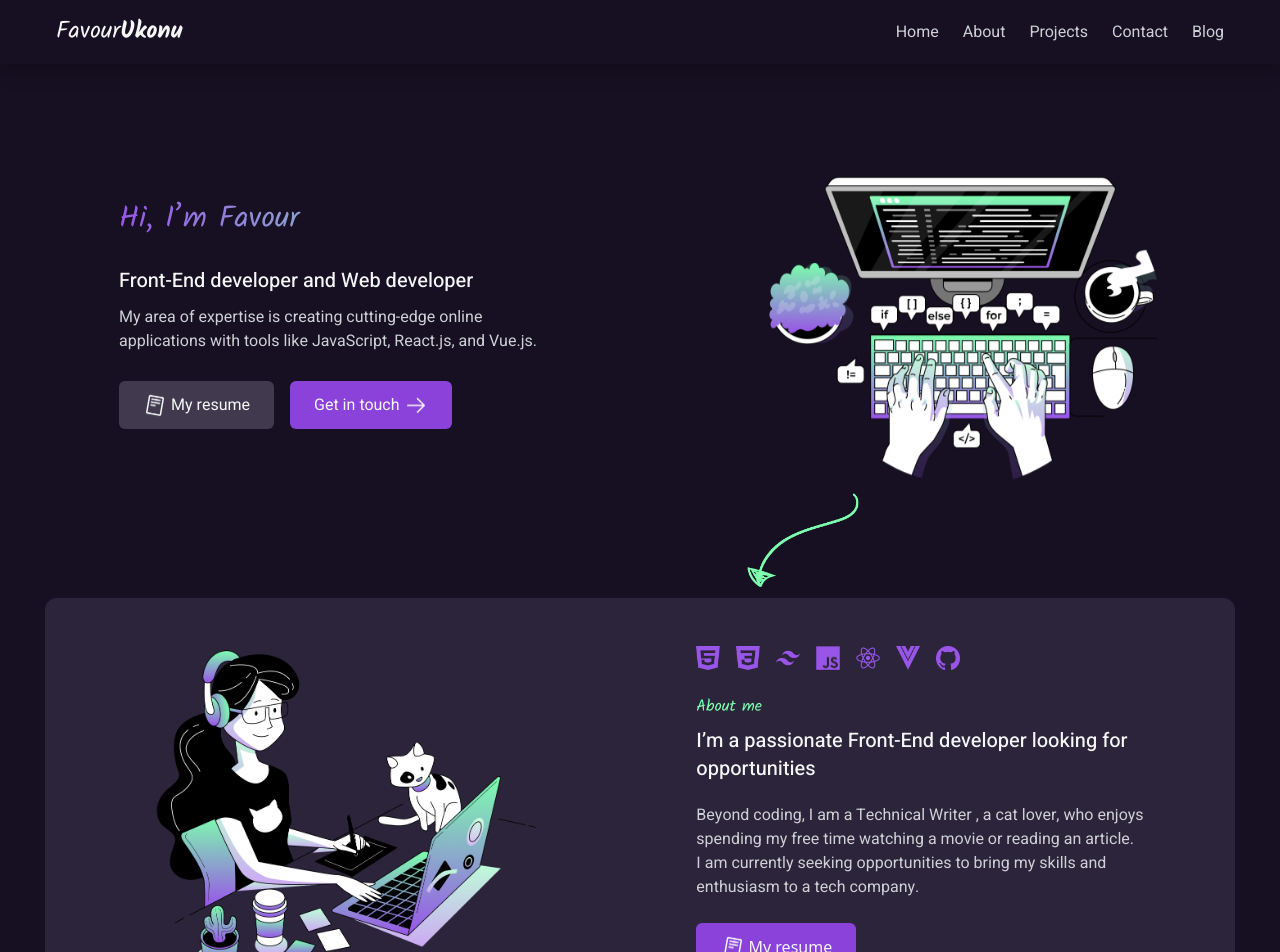
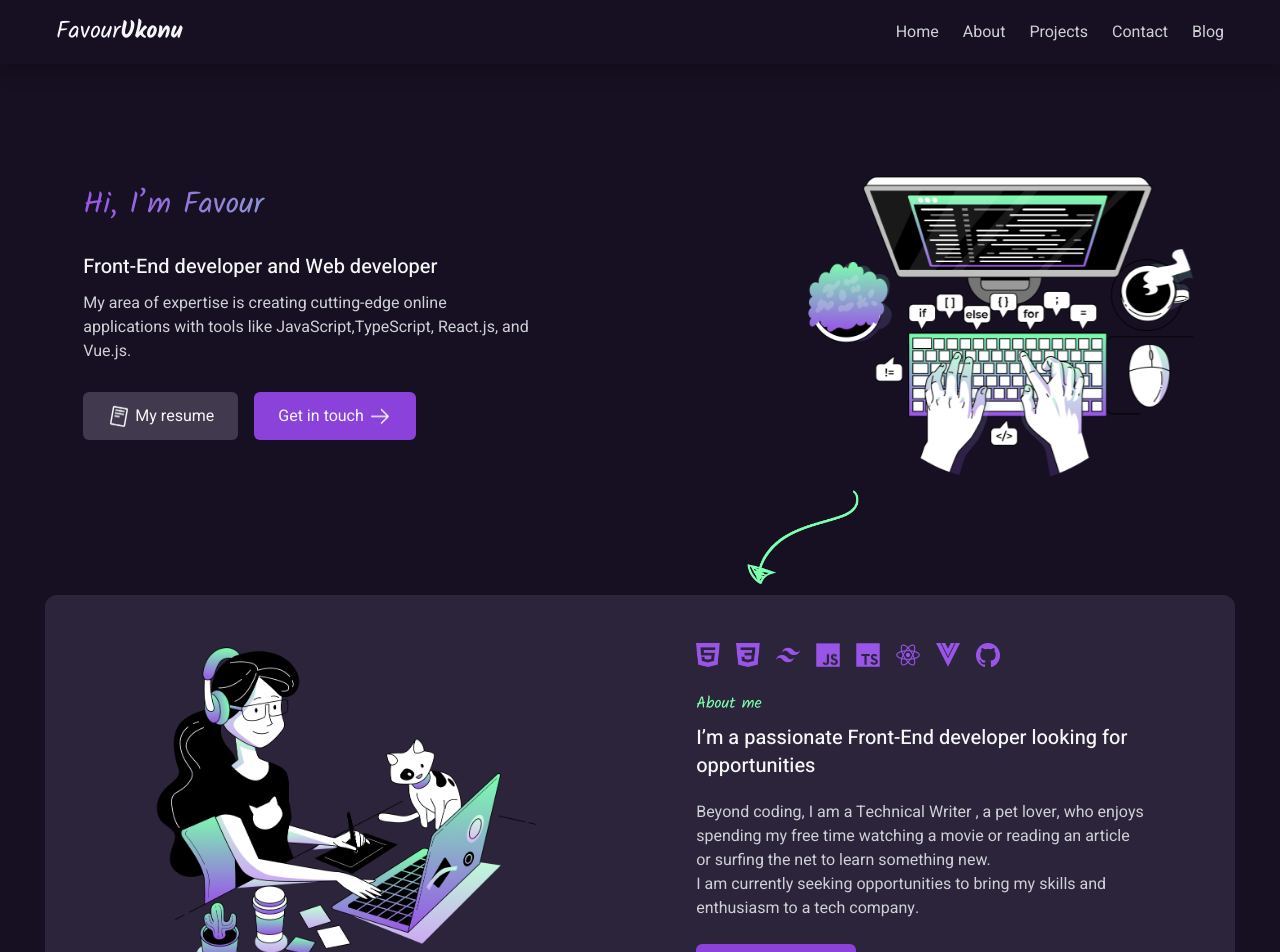
Before and after one commit to Thatgirl9/Favour-Portfolio, a React (Vite) app: page / in a window 1280 px wide. Shown: the top 952 px of the page. Built offline with nearby package versions, Linux system fonts and the light colour scheme.

Commit message:
Feat: Typescript Logo add and other things

```diff
--- a/src/components/AboutMe/Aboutme.jsx
+++ b/src/components/AboutMe/Aboutme.jsx
@@ -41,6 +41,15 @@ const AboutMe = () => {
                 alt="JavaScript Logo"
                 className="w-[24px] h-[24px]"
               />
+              <svg width="24" height="24" viewBox="0 0 128 128" fill="none">
+                <path fill="#2C243B" d="M22.67 47h99.67v73.67H22.67z"></path>
+                <path
+                  data-name="original"
+                  fill="#9955E8"
+                  d="M1.5 63.91v62.5h125v-125H1.5zm100.73-5a15.56 15.56 0 017.82 4.5 20.58 20.58 0 013 4c0 .16-5.4 3.81-8.69 5.85-.12.08-.6-.44-1.13-1.23a7.09 7.09 0 00-5.87-3.53c-3.79-.26-6.23 1.73-6.21 5a4.58 4.58 0 00.54 2.34c.83 1.73 2.38 2.76 7.24 4.86 8.95 3.85 12.78 6.39 15.16 10 2.66 4 3.25 10.46 1.45 15.24-2 5.2-6.9 8.73-13.83 9.9a38.32 38.32 0 01-9.52-.1 23 23 0 01-12.72-6.63c-1.15-1.27-3.39-4.58-3.25-4.82a9.34 9.34 0 011.15-.73L82 101l3.59-2.08.75 1.11a16.78 16.78 0 004.74 4.54c4 2.1 9.46 1.81 12.16-.62a5.43 5.43 0 00.69-6.92c-1-1.39-3-2.56-8.59-5-6.45-2.78-9.23-4.5-11.77-7.24a16.48 16.48 0 01-3.43-6.25 25 25 0 01-.22-8c1.33-6.23 6-10.58 12.82-11.87a31.66 31.66 0 019.49.26zm-29.34 5.24v5.12H56.66v46.23H45.15V69.26H28.88v-5a49.19 49.19 0 01.12-5.17C29.08 59 39 59 51 59h21.83z"
+                ></path>
+              </svg>
+
               <img src={React} alt="React Logo" className="w-[24px] h-[24px]" />
               <img src={Vue} alt="Vue Logo" className="w-[24px] h-[24px]" />
               <img
@@ -59,11 +68,13 @@ const AboutMe = () => {
                 I’m a passionate Front-End developer looking for
                 <br className="hidden lg:block"></br> opportunities
               </h3>
-              <p className="text-textSecondary font-sectionTypo text-base mt-3">
-                Beyond coding, I am a Technical Writer , a cat lover, who enjoys{" "}
+              <p className="text-textSecondary font-sectionTypo text-base mt-3 leading-tighter">
+                Beyond coding, I am a Technical Writer , a pet lover, who enjoys{" "}
                 <br className="hidden lg:block"></br> spending my free time
-                watching a movie or reading an article.
-                <br className="hidden lg:block"></br>I am currently seeking
+                watching a movie or reading an article{" "}
+                <br className="hidden lg:block"></br> or surfing the net to
+                learn something new.
+                <br className="hidden lg:block"></br> I am currently seeking
                 opportunities to bring my skills and
                 <br className="hidden lg:block"></br> enthusiasm to a tech
                 company.
@@ -71,7 +82,7 @@ const AboutMe = () => {
 
               <button className=" bg-primaryBrand500 rounded-md hover:bg-gradientPurple text-textPrimary w-[10em] mt-4">
                 <Link
-                  to="https://drive.google.com/file/d/1z07UOgFaPLLSbPypHT3W6fMI9zfKoA2A/view?usp=drive_link"
+                  to="https://drive.google.com/file/d/1Zit_xGDT-GkoAVNIyhu7iichbv2T4a-O/view?usp=sharing"
                   className="flex items-center justify-center gap-1 py-[11px] px-[20px] sm:py-[12px] sm:px-[24px] "
                   target="_blank"
                   rel="noreferrer"
--- a/src/components/Home/HomeComponent.jsx
+++ b/src/components/Home/HomeComponent.jsx
@@ -45,13 +45,14 @@ const Hero = () => {
             <p className="text-textSecondary text-base mb-[1.8em]">
               My area of expertise is creating cutting-edge online{" "}
               <br className="hidden lg:block"></br>
-              applications with tools like JavaScript, React.js, and Vue.js.
+              applications with tools like JavaScript,TypeScript, React.js, and
+              Vue.js.
             </p>
 
             <div className="text-textPrimary flex gap-4 ">
               <button className=" bg-surfaceSecondary rounded-md hover:bg-surfaceTertiary">
                 <Link
-                  to="https://drive.google.com/file/d/1z07UOgFaPLLSbPypHT3W6fMI9zfKoA2A/view?usp=drive_link"
+                  to="https://drive.google.com/file/d/1Zit_xGDT-GkoAVNIyhu7iichbv2T4a-O/view?usp=sharing"
                   className="flex items-center justify-center gap-1 py-[12px] px-[20px]  sm:py-[12px] sm:px-[24px]"
                   target="_blank"
                   rel="noreferrer"
```
